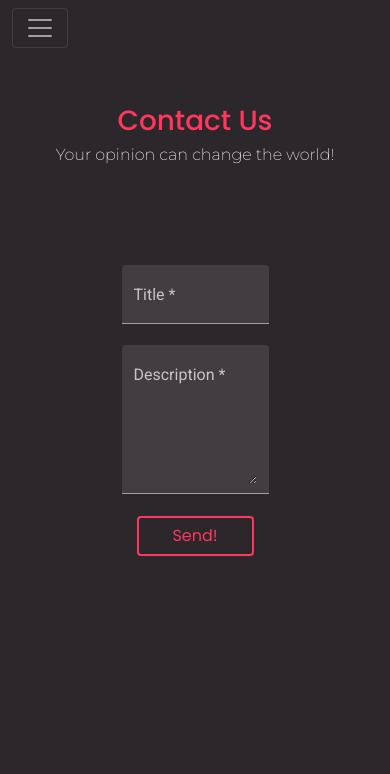
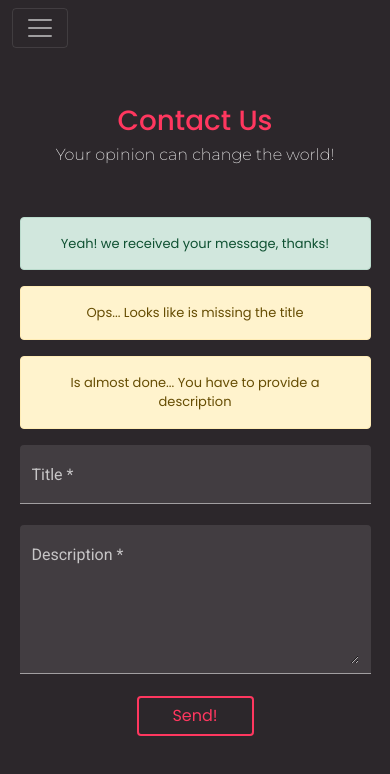
Before and after one commit to Carlosabdoamaral/sayno, an Angular app in the folder Web/: page /contact in a window 390 px wide. Shown: the top 774 px of the page. Built offline with nearby package versions, Linux system fonts and the light colour scheme.

Commit message:
hotfix responsiveness

```diff
--- a/Web/src/app/components/about/about.component.less
+++ b/Web/src/app/components/about/about.component.less
@@ -61,4 +61,14 @@ section i:nth-child(10) {grid-area: ten;}
         padding-right: 0em;
         padding-bottom: 4em;
     }
+
+    section i {
+        font-size: large;
+        color: #ff375f;
+        background: #FFF;
+        padding: 0.5em;
+        margin: 0.2em;
+        border-radius: 5px;
+        text-align: center;
+    }
 }
--- a/Web/src/app/components/banners/indexbanner/indexbanner.component.html
+++ b/Web/src/app/components/banners/indexbanner/indexbanner.component.html
@@ -1,7 +1,7 @@
 <section class="text-center text-white">
     <div class="p-3 mx-auto flex-column">
-      <main class="px-3">
-        <h1 class="c-pink">SayNo</h1>
+      <main class="px-3 typewriter">
+        <h1 class="c-pink">Say<span>No</span></h1>
         <p class="lead">We care about what are you feelings</p>
         <p class="lead">
           <a href="/about" class="btn btn-light">See more...</a>
--- a/Web/src/app/components/banners/indexbanner/indexbanner.component.less
+++ b/Web/src/app/components/banners/indexbanner/indexbanner.component.less
@@ -18,6 +18,11 @@ h1 {
     -webkit-text-stroke: 2px #ff375f;
     color: transparent;
 }
+span {
+    font-size: 80pt;
+    font-family: Montserrat;
+    color: #ff375f;
+}
 
 @media (max-width: 425px){
     h1 {
@@ -26,4 +31,9 @@ h1 {
         -webkit-text-stroke: 2px #ff375f;
         color: transparent;
     }
+    span {
+        font-size: 40pt;
+        font-family: Montserrat;
+        color: #ff375f;
+    }
 }
--- a/Web/src/app/components/download/download.component.less
+++ b/Web/src/app/components/download/download.component.less
@@ -13,3 +13,23 @@ section {
     'ios android'
     ;
 }
+
+@media (max-width: 425px) {
+    div {
+        width: 100vw;
+        margin-left: auto;
+        margin-right: auto;
+        color: #FFF;
+        border: 2px solid transparent;
+        border-radius: 5px;
+    }
+
+    section {
+        display: grid;
+        grid-template:
+        'ios ios'
+        'android android'
+        ;
+        width: 100vw;
+    }
+}
--- a/Web/src/app/views/contact/contact.component.html
+++ b/Web/src/app/views/contact/contact.component.html
@@ -1,20 +1,20 @@
-<html class="">
+<html class="bg-darker">
     <app-header></app-header>
     <app-contactbanner></app-contactbanner>
-    <form class="text-center m-5">
+    <form class="text-center">
 
-      <div *ngIf="isOk" class="alert alert-success w-50" id="alert" role="alert">Yeah! Your message is going to our databse, thanks!</div>
-      <div *ngIf="missingTitle" class="alert alert-warning w-50" id="alert" role="alert">Ops... Looks like is missing the title</div>
-      <div *ngIf="missingDesc" class="alert alert-warning w-50" id="alert" role="alert">Is almost done... You have to provide a description</div>
+      <div *ngIf="isOk" class="alert alert-success" id="alert" role="alert">Yeah! we received your message, thanks!</div>
+      <div *ngIf="missingTitle" class="alert alert-warning" id="alert" role="alert">Ops... Looks like is missing the title</div>
+      <div *ngIf="missingDesc" class="alert alert-warning" id="alert" role="alert">Is almost done... You have to provide a description</div>
 
-      <mat-form-field class="w-50 c-white" appearance="fill" name="form">
+      <mat-form-field class="c-white" id="title" appearance="fill" name="form">
         <mat-label>Title</mat-label>
         <input matInput placeholder="Your opinion title" required>
       </mat-form-field>
 
       <br>
 
-      <mat-form-field class="w-50 c-white" appearance="fill">
+      <mat-form-field class="c-white" appearance="fill" id="desc">
         <mat-label>Description</mat-label>
         <textarea matInput placeholder="Write here what you want to talk for our team" rows="6" required></textarea>
       </mat-form-field>
--- a/Web/src/app/views/contact/contact.component.less
+++ b/Web/src/app/views/contact/contact.component.less
@@ -1,4 +1,29 @@
+
 #alert {
     margin-left: auto;
     margin-right: auto;
 }
+
+#title, #desc, #alert {
+    width: 60vw;
+}
+
+@media (max-width: 425px) {
+    #title, #desc, #alert {
+        width: 90vw;
+    }
+
+    #alert {
+        font-size: small;
+    }
+}
+
+@media (max-width: 768px) {
+    #title, #desc, #alert {
+        width: 90vw;
+    }
+
+    #alert {
+        font-size: small;
+    }
+}
--- a/Web/src/app/views/contact/contact.component.ts
+++ b/Web/src/app/views/contact/contact.component.ts
@@ -7,9 +7,9 @@ import { Component, OnInit, ViewChild } from '@angular/core';
 })
 export class ContactComponent implements OnInit {
 
-  missingTitle : Boolean = false;
-  missingDesc : Boolean = false;
-  isOk : Boolean = false;
+  missingTitle : Boolean = true;
+  missingDesc : Boolean = true;
+  isOk : Boolean = true;
 
   constructor(){
   }
```
Also changed, not shown: 1 other file (tests, documents, lock files or other folders).
